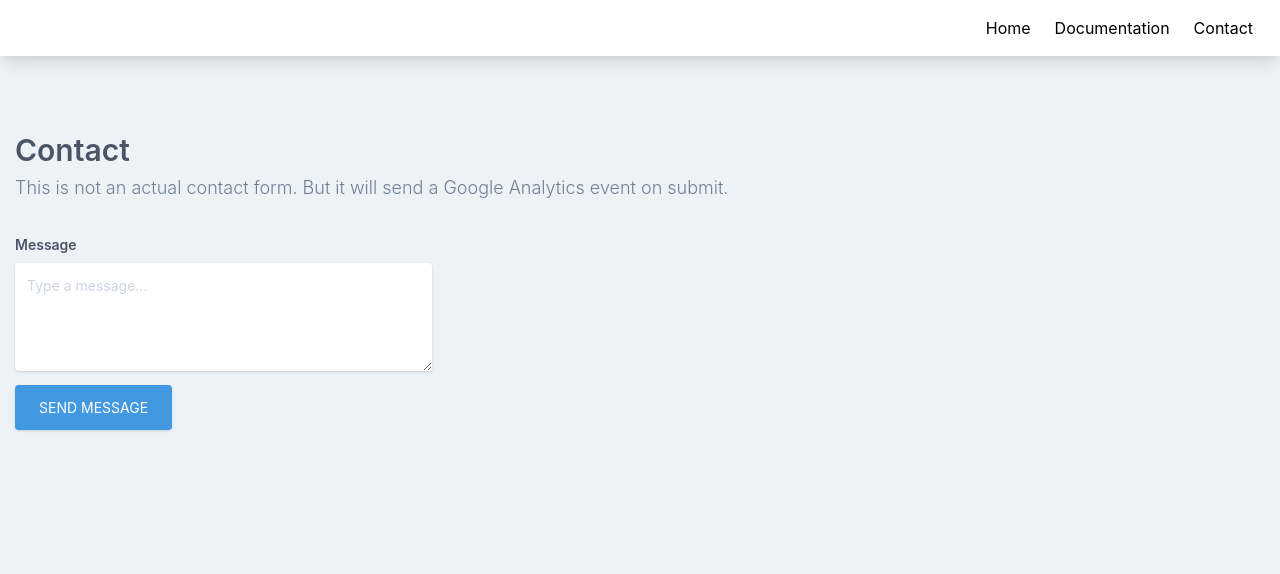
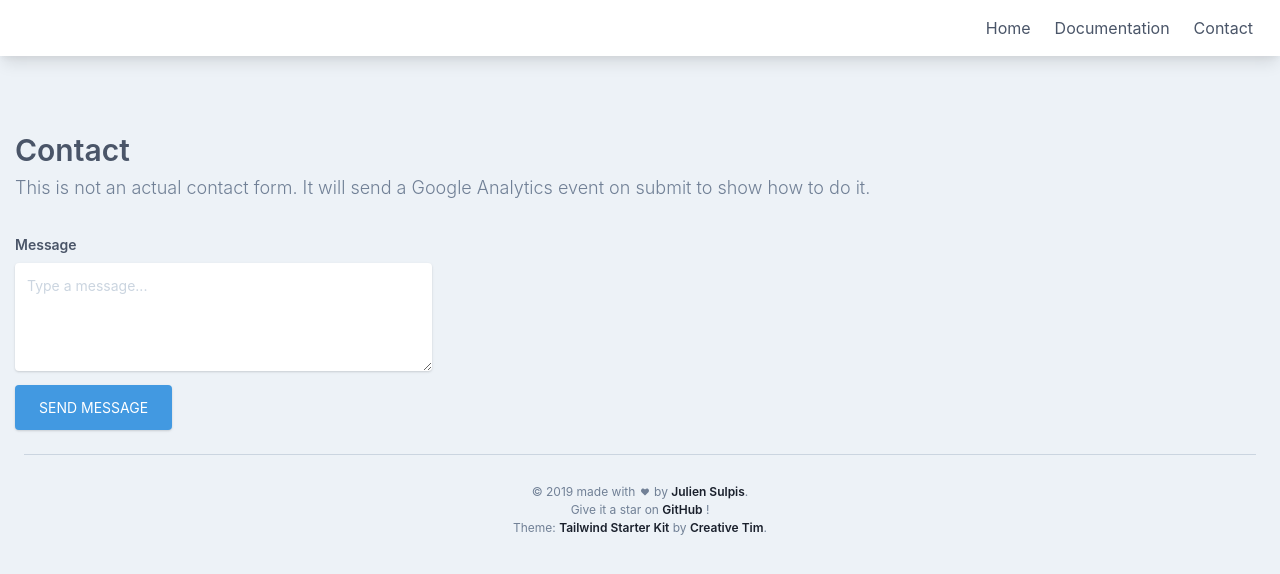
Before and after one commit to jsulpis/nextjs-template, a Next.js app: page /contact in a window 1280 px wide. Shown: the top 574 px of the page. Built offline with nearby package versions, Linux system fonts and the light colour scheme.

Commit message:
feat: add a footer

```diff
--- a/src/components/layout/Footer.tsx
+++ b/src/components/layout/Footer.tsx
@@ -1,159 +1,43 @@
-import React from "react";
+import React, { PropsWithChildren } from "react";
+import { FontAwesomeIcon } from "@fortawesome/react-fontawesome";
+import { faHeart } from "@fortawesome/free-solid-svg-icons";
+
+const FooterLink = (props: PropsWithChildren<{ href: string }>) => (
+  <a href={props.href} className="font-semibold text-gray-900">
+    {props.children}
+  </a>
+);
 
 export default function Footer() {
   return (
     <>
-      <footer className="relative bg-gray-300 pt-8 pb-6">
-        <div
-          className="bottom-auto top-0 left-0 right-0 w-full absolute pointer-events-none overflow-hidden -mt-20"
-          style={{ height: "80px", transform: "translateZ(0)" }}
-        >
-          <svg
-            className="absolute bottom-0 overflow-hidden"
-            xmlns="http://www.w3.org/2000/svg"
-            preserveAspectRatio="none"
-            version="1.1"
-            viewBox="0 0 2560 100"
-            x="0"
-            y="0"
-          >
-            <polygon
-              className="text-gray-300 fill-current"
-              points="2560 0 2560 100 0 100"
-            ></polygon>
-          </svg>
-        </div>
-        <div className="container mx-auto px-4">
-          <div className="flex flex-wrap">
-            <div className="w-full lg:w-6/12 px-4">
-              <h4 className="text-3xl font-semibold">Let's keep in touch!</h4>
-              <h5 className="text-lg mt-0 mb-2 text-gray-700">
-                Find us on any of these platforms, we respond 1-2 business days.
-              </h5>
-              <div className="mt-6">
-                <button
-                  className="bg-white text-blue-400 shadow-lg font-normal h-10 w-10 items-center justify-center align-center rounded-full outline-none focus:outline-none mr-2"
-                  type="button"
-                >
-                  <i className="fab fa-twitter"></i>
-                </button>
-                <button
-                  className="bg-white text-blue-600 shadow-lg font-normal h-10 w-10 items-center justify-center align-center rounded-full outline-none focus:outline-none mr-2"
-                  type="button"
-                >
-                  <i className="fab fa-facebook-square"></i>
-                </button>
-                <button
-                  className="bg-white text-pink-400 shadow-lg font-normal h-10 w-10 items-center justify-center align-center rounded-full outline-none focus:outline-none mr-2"
-                  type="button"
-                >
-                  <i className="fab fa-dribbble"></i>
-                </button>
-                <button
-                  className="bg-white text-gray-900 shadow-lg font-normal h-10 w-10 items-center justify-center align-center rounded-full outline-none focus:outline-none mr-2"
-                  type="button"
-                >
-                  <i className="fab fa-github"></i>
-                </button>
-              </div>
-            </div>
-            <div className="w-full lg:w-6/12 px-4">
-              <div className="flex flex-wrap items-top mb-6">
-                <div className="w-full lg:w-4/12 px-4 ml-auto">
-                  <span className="block uppercase text-gray-600 text-sm font-semibold mb-2">
-                    Useful Links
-                  </span>
-                  <ul className="list-unstyled">
-                    <li>
-                      <a
-                        className="text-gray-700 hover:text-gray-900 font-semibold block pb-2 text-sm"
-                        href="https://www.creative-tim.com/presentation"
-                      >
-                        About Us
-                      </a>
-                    </li>
-                    <li>
-                      <a
-                        className="text-gray-700 hover:text-gray-900 font-semibold block pb-2 text-sm"
-                        href="https://blog.creative-tim.com"
-                      >
-                        Blog
-                      </a>
-                    </li>
-                    <li>
-                      <a
-                        className="text-gray-700 hover:text-gray-900 font-semibold block pb-2 text-sm"
-                        href="https://www.github.com/creativetimofficial"
-                      >
-                        Github
-                      </a>
-                    </li>
-                    <li>
-                      <a
-                        className="text-gray-700 hover:text-gray-900 font-semibold block pb-2 text-sm"
-                        href="https://www.creative-tim.com/bootstrap-themes/free"
-                      >
-                        Free Products
-                      </a>
-                    </li>
-                  </ul>
-                </div>
-                <div className="w-full lg:w-4/12 px-4">
-                  <span className="block uppercase text-gray-600 text-sm font-semibold mb-2">
-                    Other Resources
-                  </span>
-                  <ul className="list-unstyled">
-                    <li>
-                      <a
-                        className="text-gray-700 hover:text-gray-900 font-semibold block pb-2 text-sm"
-                        href="https://github.com/creativetimofficial/argon-design-system/blob/master/LICENSE.md"
-                      >
-                        MIT License
-                      </a>
-                    </li>
-                    <li>
-                      <a
-                        className="text-gray-700 hover:text-gray-900 font-semibold block pb-2 text-sm"
-                        href="https://creative-tim.com/terms"
-                      >
-                        Terms & Conditions
-                      </a>
-                    </li>
-                    <li>
-                      <a
-                        className="text-gray-700 hover:text-gray-900 font-semibold block pb-2 text-sm"
-                        href="https://creative-tim.com/privacy"
-                      >
-                        Privacy Policy
-                      </a>
-                    </li>
-                    <li>
-                      <a
-                        className="text-gray-700 hover:text-gray-900 font-semibold block pb-2 text-sm"
-                        href="https://creative-tim.com/contact-us"
-                      >
-                        Contact Us
-                      </a>
-                    </li>
-                  </ul>
-                </div>
-              </div>
-            </div>
-          </div>
-          <hr className="my-6 border-gray-400" />
-          <div className="flex flex-wrap items-center md:justify-between justify-center">
-            <div className="w-full md:w-4/12 px-4 mx-auto text-center">
-              <div className="text-sm text-gray-600 font-semibold py-1">
-                Copyright © {new Date().getFullYear()} Tailwind Starter Kit by{" "}
-                <a
-                  href="https://www.creative-tim.com"
-                  className="text-gray-600 hover:text-gray-900"
-                >
-                  Creative Tim
-                </a>
-                .
-              </div>
-            </div>
+      <footer className="p-6">
+        <hr className="mb-6 border-gray-400" />
+        <div className="w-full px-4 mx-auto text-center">
+          <div className="text-xs text-gray-600 py-1">
+            <p>
+              © {new Date().getFullYear()} made with{" "}
+              <FontAwesomeIcon
+                className="h-2 align-baseline inline-block"
+                icon={faHeart}
+              />{" "}
+              by <FooterLink href="https://github.com/jsulpis">Julien Sulpis</FooterLink>.
+            </p>
+            <p>
+              Give it a star on{" "}
+              <FooterLink href="https://github.com/jsulpis/next-starter-project">
+                GitHub
+              </FooterLink>{" "}
+              !
+            </p>
+            <p>
+              Theme:{" "}
+              <FooterLink href="https://www.creative-tim.com/learning-lab/tailwind-starter-kit/presentation">
+                Tailwind Starter Kit
+              </FooterLink>{" "}
+              by <FooterLink href="https://www.creative-tim.com">Creative Tim</FooterLink>
+              .
+            </p>
           </div>
         </div>
       </footer>
--- a/src/components/layout/Header.tsx
+++ b/src/components/layout/Header.tsx
@@ -11,7 +11,7 @@ function Header() {
   const [isCollapsed, setIsCollapsed] = useState(true);
 
   return (
-    <header className="absolute top-0 z-50 bg-white shadow-lg w-full">
+    <header className="absolute top-0 z-50 bg-white text-gray-700 shadow-lg w-full">
       <nav className="container mx-auto flex flex-wrap items-center justify-between px-2 py-3">
         <div className="w-full relative flex justify-between md:w-auto px-3 md:static md:block md:justify-start">
           <Link href="/">
--- a/src/components/layout/Page.tsx
+++ b/src/components/layout/Page.tsx
@@ -1,14 +1,16 @@
 import Head, { HeadProps } from "components/layout/Head";
 import Header from "components/layout/Header";
 import React, { PropsWithChildren, HTMLAttributes } from "react";
+import Footer from "./Footer";
 
 const Page = (props: PropsWithChildren<HeadProps> & HTMLAttributes<HTMLDivElement>) => (
   <>
     <Head {...props} />
     <Header />
-    <main className={"container mx-auto h-full py-16 " + props.className}>
+    <main className={"container flex-grow mx-auto py-16 pb-0 " + props.className}>
       {props.children}
     </main>
+    <Footer />
   </>
 );
 
--- a/src/pages/contact.tsx
+++ b/src/pages/contact.tsx
@@ -35,8 +35,8 @@ class Contact extends React.Component<any, ContactPageState> {
         <div className="text-left">
           <h2 className="section-title mt-16">Contact</h2>
           <p className="paragraph">
-            This is not an actual contact form. But it will send a Google Analytics event
-            on submit.
+            This is not an actual contact form. It will send a Google Analytics event on
+            submit to show how to do it.
           </p>
 
           <form className="mt-8 sm:w-1/2 xl:w-1/3" onSubmit={this.handleSubmit}>
--- a/src/pages/index.tsx
+++ b/src/pages/index.tsx
@@ -12,14 +12,14 @@ const icons = [
   { name: "PurgeCSS", file: "purgecss-icon.png" },
   { name: "Sass", file: "sass-icon.svg" },
   { name: "Font Awesome", file: "font-awesome-icon.svg" },
+  { name: "Sonarqube", file: "sonarqube-icon.png" },
   { name: "Travis CI", file: "travis-ci-icon.svg" },
-  { name: "Sonarqube", file: "sonarqube-icon.png" },
   { name: "Google Analytics", file: "google-analytics-icon.svg" }
 ];
 
 function HomePage() {
   return (
-    <Page className="flex flex-col items-center justify-center my-32 sm:my-auto">
+    <Page className="flex flex-col items-center justify-center mt-16 sm:my-auto">
       <img
         id="next-logo"
         src="/static/icons/nextjs-icon.svg"
@@ -27,10 +27,10 @@ function HomePage() {
         alt="next.js logo"
       />
 
-      <h2 className="font-semibold text-xl mt-4 sm:text-3xl sm:mt-8 text-gray-700 ">
+      <h2 className="section-title mt-4 sm:text-3xl sm:mt-8">
         Bootstrap you next project with this full-featured template.
       </h2>
-      <p className="mt-4 paragraph">
+      <p className="paragraph mt-4">
         Everything you need to create a fast and robust web application.
       </p>
       <div className="container flex flex-wrap sm:w-3/4 xl:w-1/2 justify-center mt-8">
```
